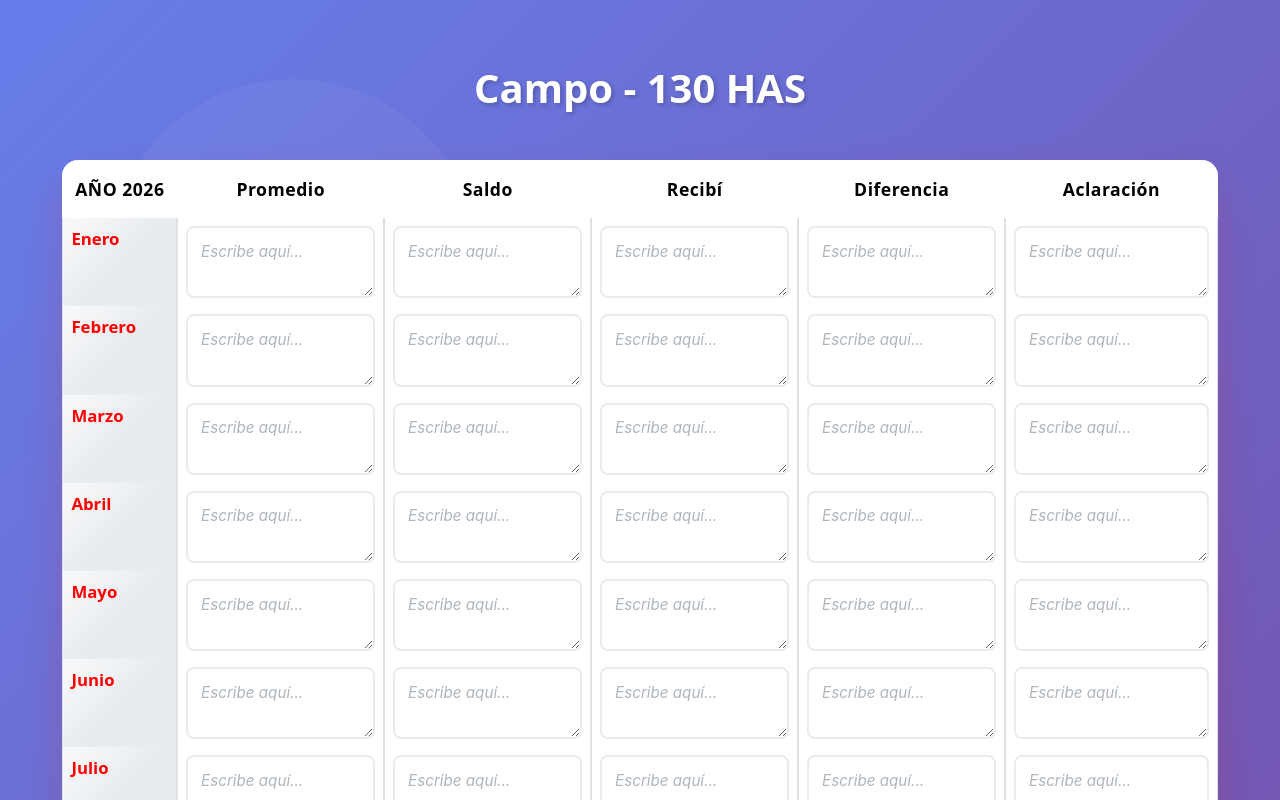
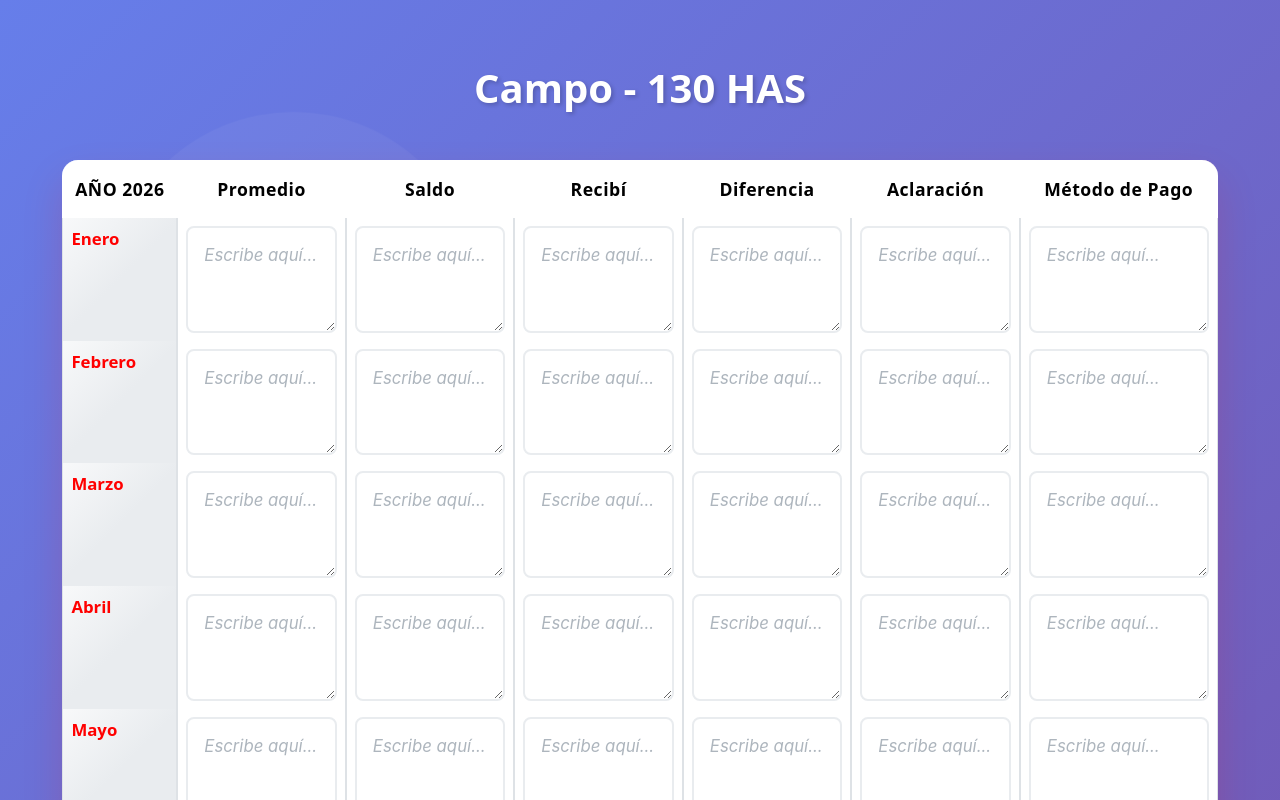
Before and after one commit to Alquita/alquileres_app, a React (Vite) app: page /alquileres/campo in a window 1280 px wide. Shown: the top 800 px of the page. Built offline with nearby package versions, Linux system fonts and the light colour scheme; no server answers; the database is empty.

Commit message:
se aniadio nuevo campo y se cambio la dire de los reartes

```diff
--- a/src/pages/Campo.jsx
+++ b/src/pages/Campo.jsx
@@ -33,7 +33,8 @@ function Campo() {
             saldo: '',
             recibi: '',
             diferencia: '',
-            aclaracion: ''
+            aclaracion: '',
+            metodoPago: ''
           })))
         }
       } finally {
@@ -80,6 +81,7 @@ function Campo() {
               <th className="text-center">Recibí</th>
               <th className="text-center">Diferencia</th>
               <th className="text-center">Aclaración</th>
+              <th className="text-center">Método de Pago</th>
             </tr>
           </thead>
           <tbody>
@@ -92,7 +94,7 @@ function Campo() {
                     value={fila.promedio}
                     onChange={(e) => handleInputChange(index, 'promedio', e.target.value)}
                     placeholder="Escribe aquí..."
-                    rows="2"
+                    rows="3"
                   />
                 </td>
                 <td>
@@ -101,7 +103,7 @@ function Campo() {
                     value={fila.saldo}
                     onChange={(e) => handleInputChange(index, 'saldo', e.target.value)}
                     placeholder="Escribe aquí..."
-                    rows="2"
+                    rows="3"
                   />
                 </td>
                 <td>
@@ -110,7 +112,7 @@ function Campo() {
                     value={fila.recibi}
                     onChange={(e) => handleInputChange(index, 'recibi', e.target.value)}
                     placeholder="Escribe aquí..."
-                    rows="2"
+                    rows="3"
                   />
                 </td>
                 <td>
@@ -119,7 +121,7 @@ function Campo() {
                     value={fila.diferencia}
                     onChange={(e) => handleInputChange(index, 'diferencia', e.target.value)}
                     placeholder="Escribe aquí..."
-                    rows="2"
+                    rows="3"
                   />
                 </td>
                 <td>
@@ -128,7 +130,16 @@ function Campo() {
                     value={fila.aclaracion}
                     onChange={(e) => handleInputChange(index, 'aclaracion', e.target.value)}
                     placeholder="Escribe aquí..."
-                    rows="2"
+                    rows="3"
+                  />
+                </td>
+                <td>
+                  <textarea
+                    className="form-control campo-textarea"
+                    value={fila.metodoPago}
+                    onChange={(e) => handleInputChange(index, 'metodoPago', e.target.value)}
+                    placeholder="Escribe aquí..."
+                    rows="3"
                   />
                 </td>
               </tr>
--- a/src/pages/Info.jsx
+++ b/src/pages/Info.jsx
@@ -24,7 +24,7 @@ function Info() {
     {
       id: 'casa-desantes',
       nombre: 'CASA REARTES',
-      direccion: 'Reartes',
+      direccion: 'Calle 1 lote 253',
       rentas: '120130140683',
       cooperativaLuz: '0610804E',
       comunaAgua: '16126'
--- a/src/styles/style.css
+++ b/src/styles/style.css
@@ -1656,8 +1656,8 @@ transform: scale(1.02);
 /* Estilos para textarea de Campo */
 .campo-textarea {
 width: 100%;
-padding: 0.8rem;
-font-size: 0.95rem;
+padding: 1rem;
+font-size: 1.05rem;
 border: 2px solid #e9ecef;
 border-radius: 8px;
 resize: vertical;
```
